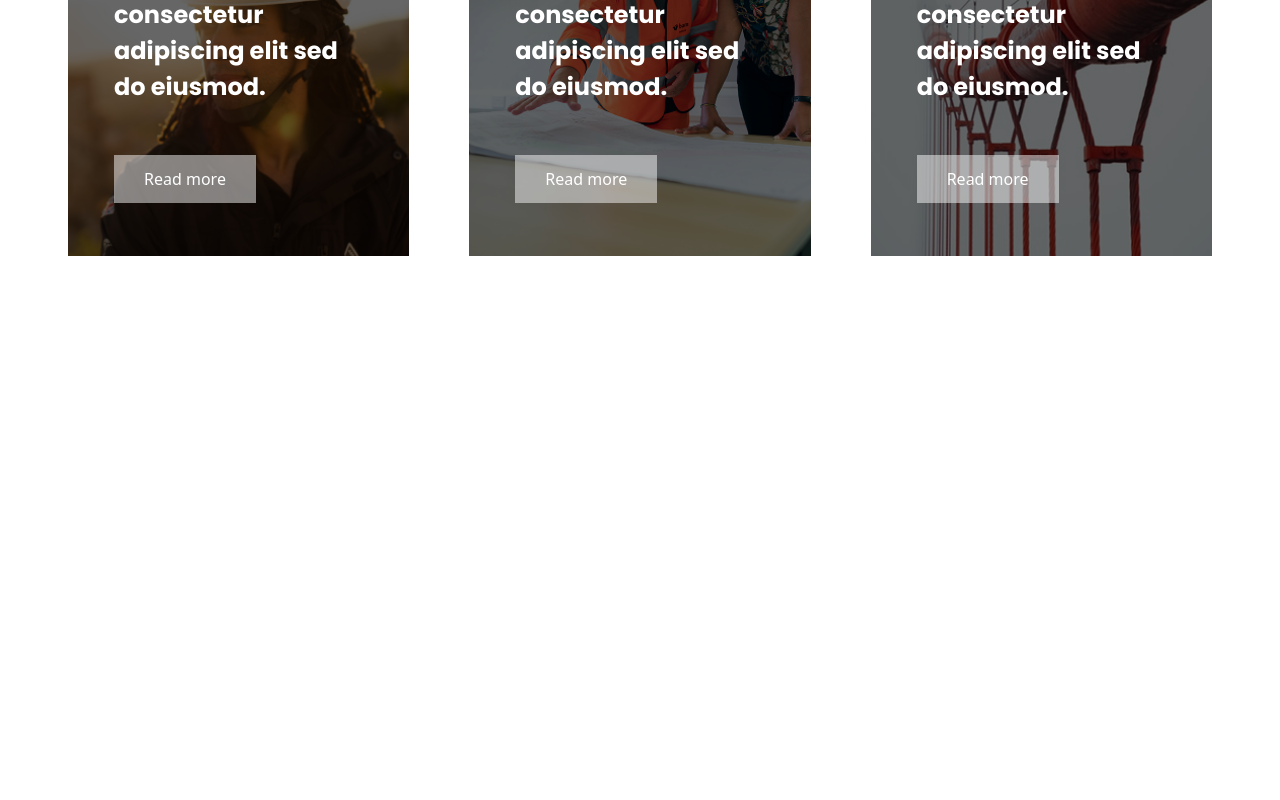
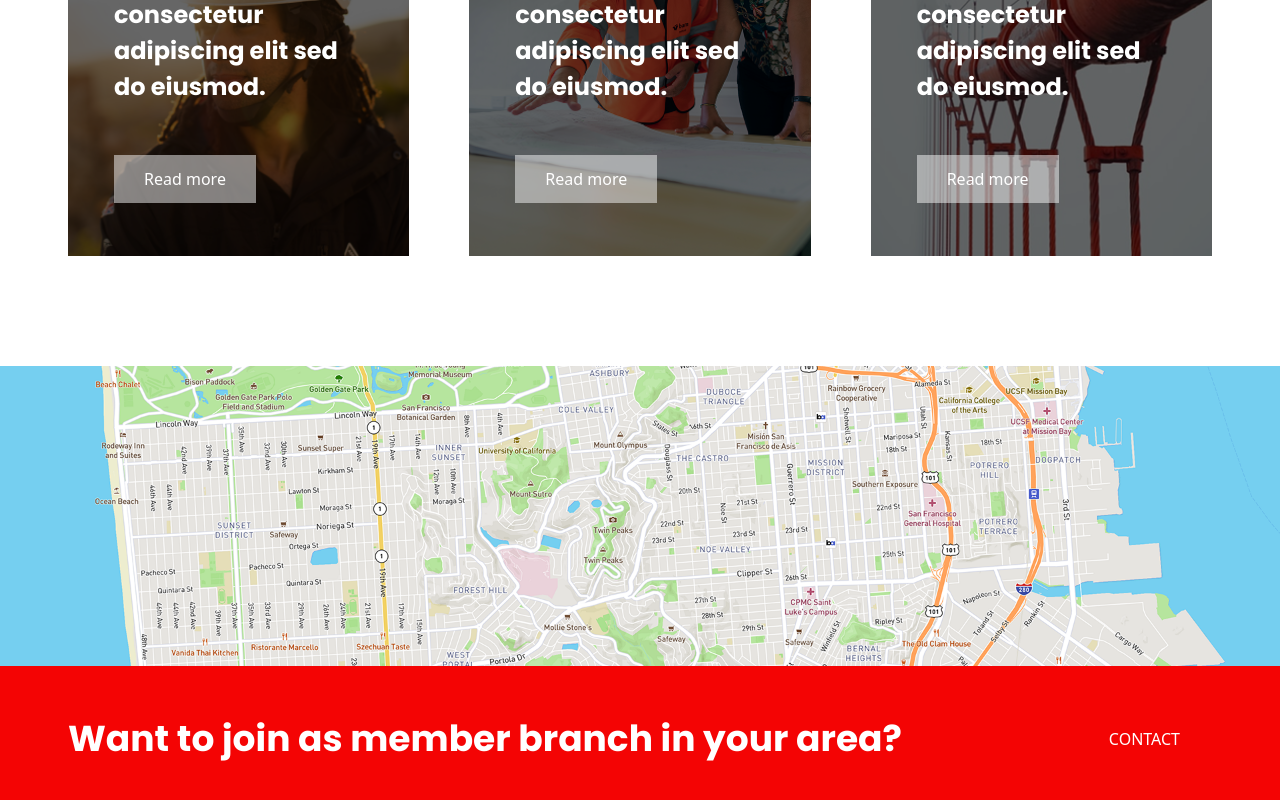
Before and after one commit to nabilislam11/petrol-project, a React (Vite) app: page / in a window 1280 px wide. Shown: the part 3999-4799 px from the top of the page. Before the commit the page ends 4365 px from the top, so only its background shows below. Built offline with nearby package versions, Linux system fonts and the light colour scheme.

Commit message:
add contact

```diff
--- a/src/App.jsx
+++ b/src/App.jsx
@@ -12,6 +12,9 @@ import Service from './components/Service/Service'
 import About from './components/About/About'
 import Logo from './components/Logo/Logo'
 import Blog from './components/Blog/Blog'
+import Map from './components/Map/Map'
+import Contact from './components/Contact/Contact'
+import Footer from './components/Footer/Footer'
 
 
 function App() {
@@ -30,6 +33,9 @@ function App() {
     <About></About>
     <Logo></Logo>
     <Blog></Blog>
+    <Map></Map>
+    <Contact></Contact>
+    <Footer></Footer>
     </>
   )
 }
--- /dev/null
+++ b/src/components/Contact/Contact.jsx
@@ -0,0 +1,19 @@
+import React from 'react'
+import Container from '../layout/Container'
+
+const Contact = () => {
+  return (
+    <>
+    <div className="bg-[#F40404] py-[46px] ">
+        <Container>
+            <div className=" flex justify-between">
+                <h1 className='font-bold   font-primary text-[36px] text-white '>Want to join as member branch in your area?</h1>
+                <button className='py-[13px] px-[32px] text-white bg-transparent '>CONTACT</button>
+            </div>
+        </Container>
+    </div>
+    </>
+  )
+}
+
+export default Contact
--- /dev/null
+++ b/src/components/Footer/Footer.jsx
@@ -0,0 +1,11 @@
+import React from 'react'
+
+const Footer = () => {
+  return (
+    <div>
+
+    </div>
+  )
+}
+
+export default Footer
--- /dev/null
+++ b/src/components/Map/Map.jsx
@@ -0,0 +1,12 @@
+import React from 'react'
+import maps from '../../assets/maps.png'
+
+function Map() {
+  return (
+    <div className="  ju ">
+        <img  src={maps} alt="" />
+    </div>
+  )
+}
+
+export default Map
```
Also changed, not shown: src/assets/maps.png (added).
